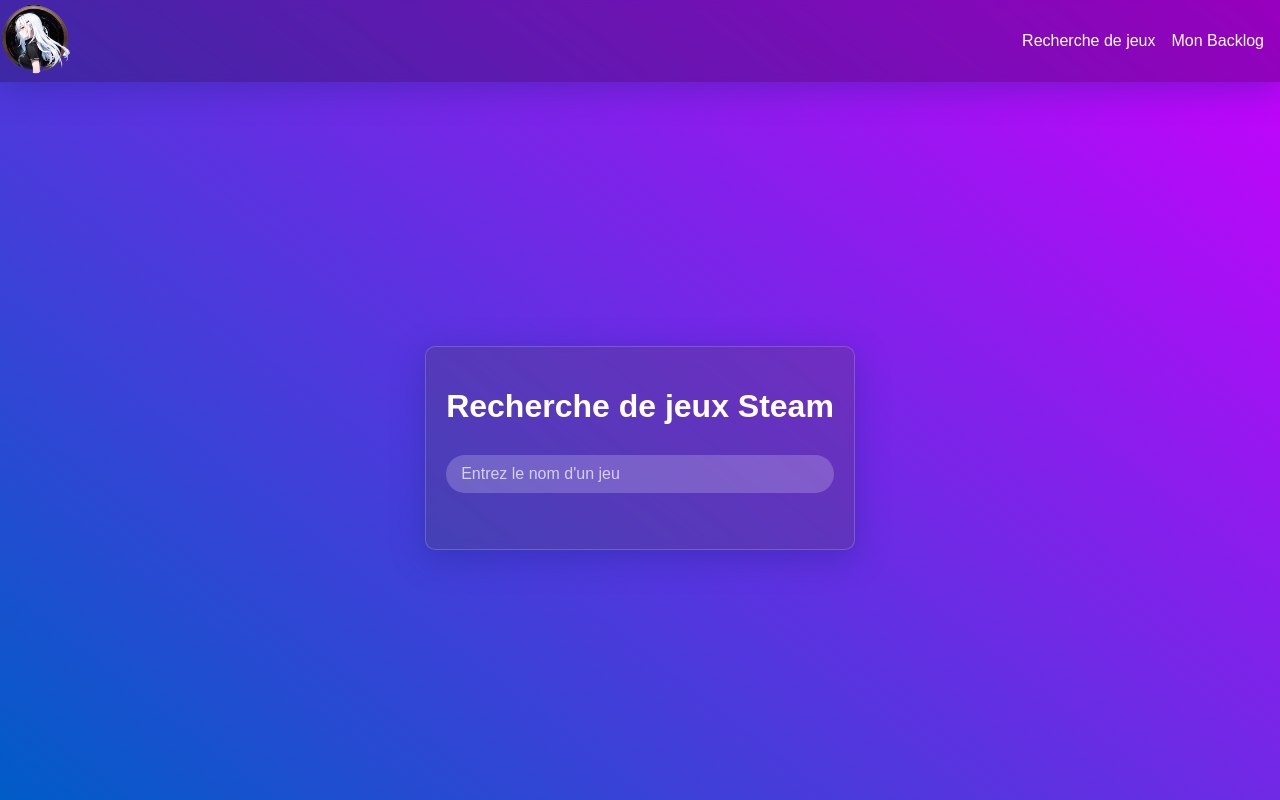
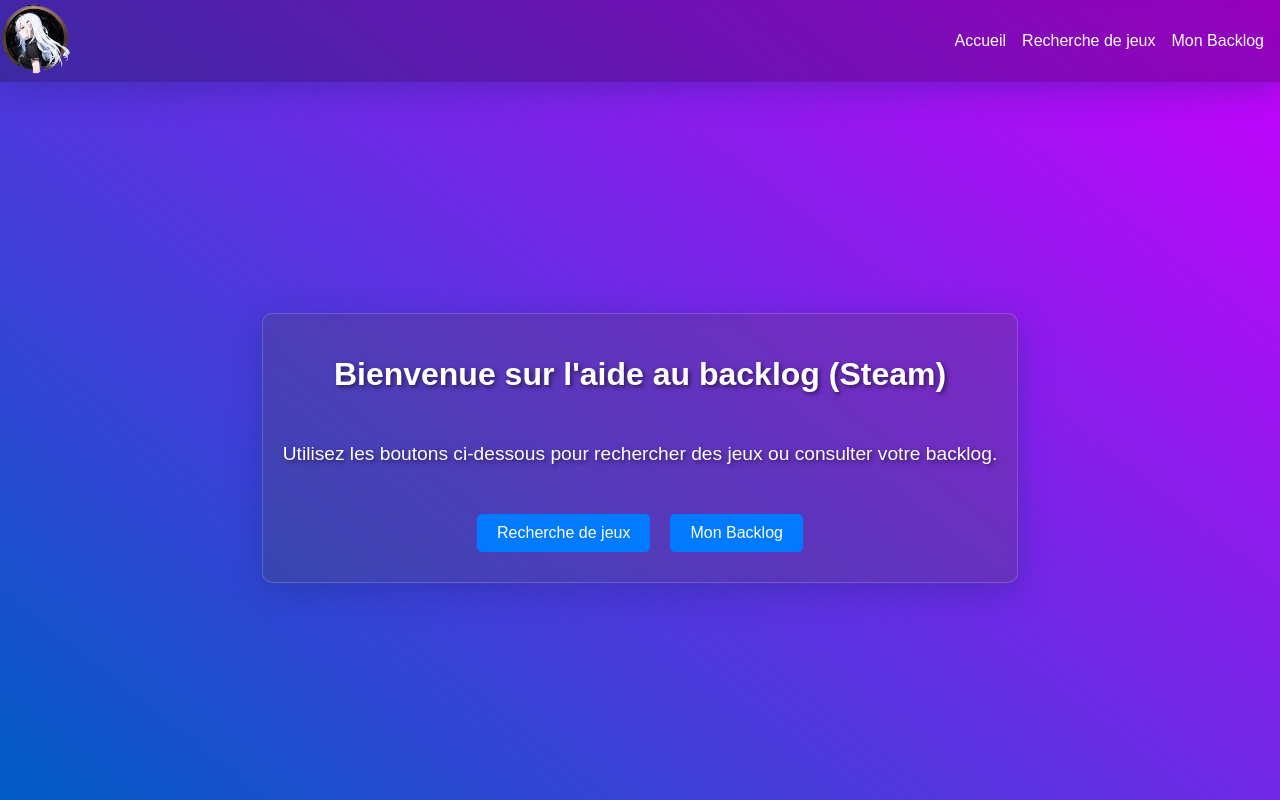
Before and after one commit to Dimi-Sama/MSP1_ExpNet, a React (Create React App) app in the folder N49qJmzi/: page / in a window 1280 px wide. Built offline with nearby package versions, Linux system fonts and the light colour scheme.

Commit message:
index + flash

```diff
--- a/N49qJmzi/package.json
+++ b/N49qJmzi/package.json
@@ -6,8 +6,8 @@
   "main": "src/index.tsx",
   "dependencies": {
     "react": "file:",
-    "react-cookie": "^7.2.0",
-    "react-dom": "^18.0.0",
+    "react-cookie": "^4.1.1",
+    "react-dom": "^18.2.0",
     "react-router-dom": "6.26.1",
     "react-scripts": "^5.0.0"
   },
--- a/N49qJmzi/src/App.js
+++ b/N49qJmzi/src/App.js
@@ -1,14 +1,15 @@
 import React, { useState } from "react";
-import { BrowserRouter as Router, Route, Routes, useLocation, Link } from "react-router-dom";
+import { BrowserRouter as Router, Route, Routes, Link, useLocation } from "react-router-dom"; // Assurez-vous que useLocation est importé
 import GameList from "./components/GameList";
 import GameDetails from "./components/GameDetails";
 import BacklogList from "./components/BacklogList";
+import Home from "./components/Home"; // Importer le composant Home
 import "./styles.css";
 
 function SearchInput({ searchTerm, handleInputChange }) {
-  const location = useLocation();
+  const location = useLocation(); // Utiliser useLocation
 
-  if (location.pathname !== "/") {
+  if (location.pathname !== "/search") {
     return null;
   }
 
@@ -33,7 +34,10 @@
       </div>
       <ul className="navbar-links">
         <li>
-          <Link to="/">Recherche de jeux</Link>
+          <Link to="/">Accueil</Link>
+        </li>
+        <li>
+          <Link to="/search">Recherche de jeux</Link>
         </li>
         <li>
           <Link to="/backlog">Mon Backlog</Link>
@@ -54,7 +58,8 @@
     <Router>
       <Navbar />
       <Routes>
-        <Route path="/" element={
+        <Route path="/" element={<Home />} /> {/* Ajouter la route pour Home */}
+        <Route path="/search" element={
           <div className="container">
             <h1>Recherche de jeux Steam</h1>
             <SearchInput searchTerm={searchTerm} handleInputChange={handleInputChange} />
--- a/N49qJmzi/src/components/GameDetails.css
+++ b/N49qJmzi/src/components/GameDetails.css
@@ -120,16 +120,34 @@
 .speed-test-button {
   margin-top: 20px;
   padding: 10px 20px;
-  background-color: #66c0f4;
+  background-color: #007bff;
   color: white;
   border: none;
   border-radius: 5px;
   cursor: pointer;
 }
 
+.speed-test-button:hover {
+  background-color: #8900b3;
+}
+
 .speed-test-button:disabled {
   background-color: #cccccc;
   cursor: not-allowed;
+}
+
+.add-to-backlog-button {
+  margin-top: 20px;
+  padding: 10px 20px;
+  background-color: #007bff;
+  color: white;
+  border: none;
+  border-radius: 5px;
+  cursor: pointer;
+}
+
+.add-to-backlog-button:hover {
+  background-color: #8900b3;
 }
 
 .loading-container {
@@ -164,3 +182,16 @@
   border-radius: 5px;
   text-align: center;
 }
+
+.flash-message {
+  position: fixed;
+  top: 20px;
+  left: 50%;
+  transform: translateX(-50%);
+  background-color: #4caf50;
+  color: white;
+  padding: 10px 20px;
+  border-radius: 5px;
+  z-index: 1000;
+  box-shadow: 0 0 10px rgba(0, 0, 0, 0.1);
+}
--- a/N49qJmzi/src/components/GameDetails.js
+++ b/N49qJmzi/src/components/GameDetails.js
@@ -12,6 +12,7 @@
   const [error, setError] = useState(null);
   const [isVideoEnded, setIsVideoEnded] = useState(false);
   const [isFading, setIsFading] = useState(false);
+  const [flashMessage, setFlashMessage] = useState(null);
   const videoRef = useRef(null);
 
   useEffect(() => {
@@ -145,6 +146,13 @@
     }
   };
 
+  const showFlashMessage = (message) => {
+    setFlashMessage(message);
+    setTimeout(() => {
+      setFlashMessage(null);
+    }, 3000);
+  };
+
   const addToBacklog = () => {
     const backlogItem = {
       id: id,
@@ -163,7 +171,7 @@
     }
 
     localStorage.setItem('backlog', JSON.stringify(backlog));
-    alert('Jeu ajouté au backlog !');
+    showFlashMessage('Jeu ajouté au backlog !');
   };
 
   if (!gameData) {
@@ -177,6 +185,7 @@
 
   return (
     <div className="game-details-container">
+      {flashMessage && <div className="flash-message">{flashMessage}</div>}
       <h1 className="game-title">{gameData.title}</h1>
       <div className="game-content">
         <div className="media-gallery">
@@ -211,6 +220,7 @@
           {estimatedDownloadTime && (
             <p><strong>Temps de téléchargement estimé:</strong> {formatDownloadTime(estimatedDownloadTime)}</p>
           )}
+          <br />
           <button onClick={addToBacklog} className="add-to-backlog-button">
             Ajouter au backlog
           </button>
--- /dev/null
+++ b/N49qJmzi/src/components/Home.css
@@ -0,0 +1,42 @@
+.home-container {
+    width: 100%;
+    margin-top: 6em;
+    padding: 20px;
+    box-sizing: border-box;
+    background: rgba( 75, 75, 75, 0.25 );
+    box-shadow: 0 8px 32px 0 rgba( 31, 38, 135, 0.37 );
+    backdrop-filter: blur( 6px );
+    -webkit-backdrop-filter: blur( 6px );
+    border-radius: 10px;
+    border: 1px solid rgba( 255, 255, 255, 0.18 );
+    display: flex;
+    flex-direction: column;
+    align-items: center;
+  }
+
+  .home-description {
+    margin-top: 20px;
+    font-size: 1.2em;
+    color: white;
+    text-shadow: 2px 2px 4px rgba(0, 0, 0, 0.5);
+  }
+
+  .home-buttons {
+    margin-top: 20px;
+  }
+
+  .home-button {
+    display: inline-block;
+    margin: 10px;
+    padding: 10px 20px;
+    background-color: #007bff;
+    color: white;
+    text-decoration: none;
+    border-radius: 5px;
+    transition: background-color 0.3s, transform 0.3s;
+  }
+
+  .home-button:hover {
+    background-color: #8900b3;
+    transform: scale(1.05);
+  }
--- /dev/null
+++ b/N49qJmzi/src/components/Home.js
@@ -0,0 +1,20 @@
+import React from "react";
+import { Link } from "react-router-dom";
+import "./Home.css"; // Assurez-vous de créer un fichier CSS pour styliser cette page
+
+const Home = () => {
+  return (
+    <div className="home-container">
+      <h1>Bienvenue sur l'aide au backlog (Steam)</h1>
+      <p className="home-description">
+       Utilisez les boutons ci-dessous pour rechercher des jeux ou consulter votre backlog.
+      </p>
+      <div className="home-buttons">
+        <Link to="/search" className="home-button">Recherche de jeux</Link>
+        <Link to="/backlog" className="home-button">Mon Backlog</Link>
+      </div>
+    </div>
+  );
+};
+
+export default Home;
--- a/N49qJmzi/src/styles.css
+++ b/N49qJmzi/src/styles.css
@@ -28,6 +28,8 @@
   text-align: center;
   color: white;
   margin-bottom: 30px;
+  text-shadow: 2px 2px 4px rgba(0, 0, 0, 0.5);
+
 }
 
 .search-container {
@@ -254,7 +256,7 @@
 .backlog-link {
   text-decoration: none;
   color: white;
-  background-color: #66c0f4;
+  background-color: #007bff;
   padding: 5px 10px;
   border-radius: 5px;
   transition: background-color 0.3s ease;
@@ -263,7 +265,7 @@
 }
 
 .backlog-link:hover {
-  background-color: #1a9fff;
+  background-color: #8900b3;
 }
 
 .clear-backlog-button {
```
Also changed, not shown: 2 other files (tests, documents, lock files or other folders).
